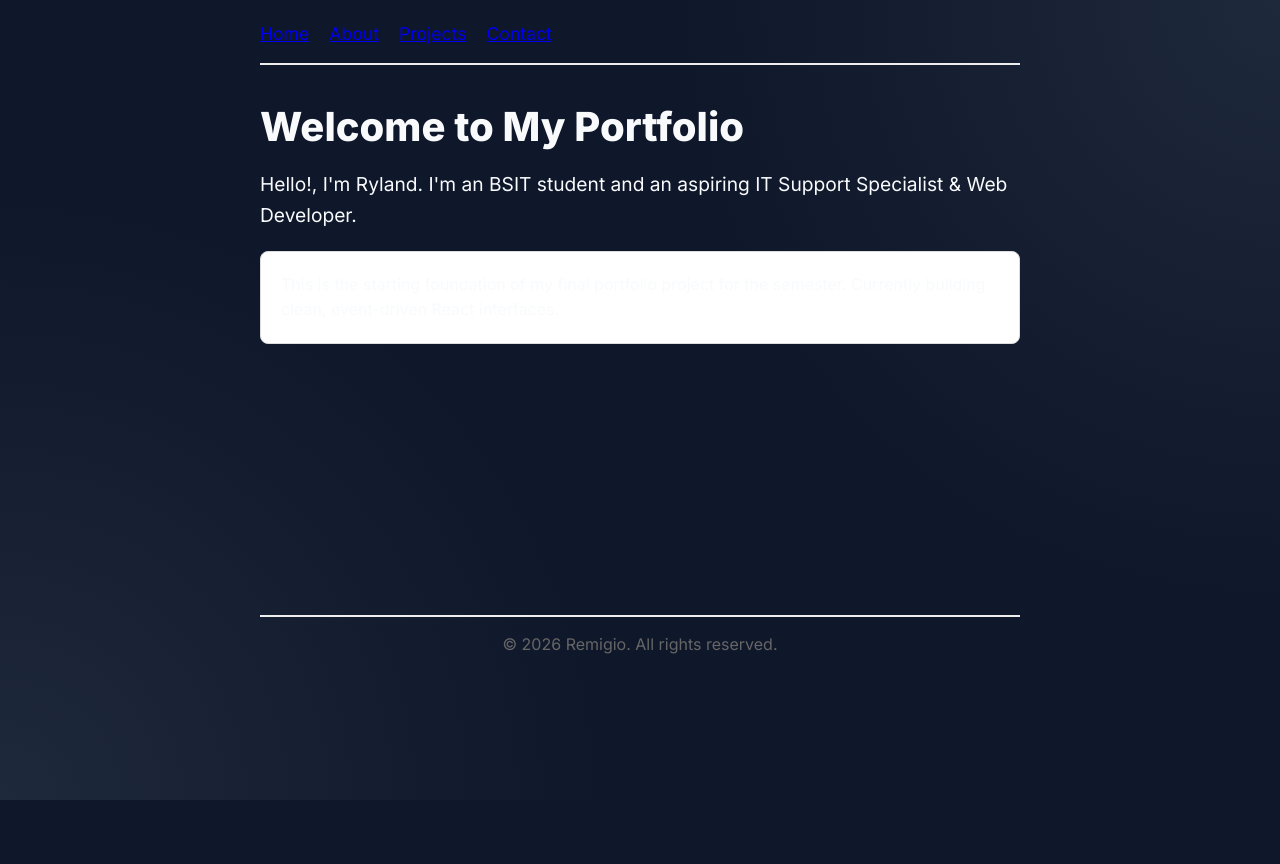
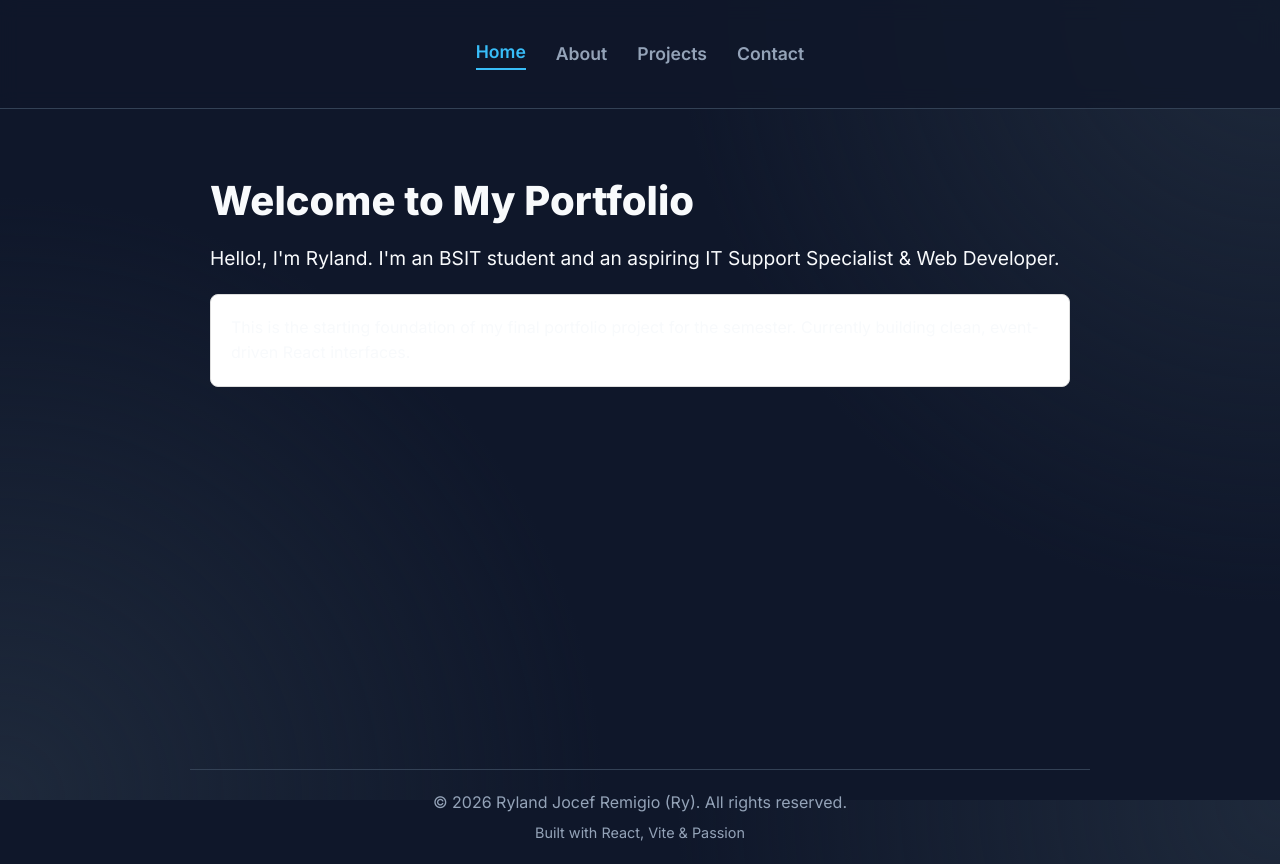
Before and after one commit to rylandjocef23/Portfolio-Remigio, a React (Vite) app: page / in a window 1280 px wide. Before the commit the page ends 800 px from the top, so only its background shows below. Built offline with nearby package versions, Linux system fonts and the light colour scheme; the HTML template or start-up script is replaced by a standard one.

Commit message:
Add files via upload

```diff
--- a/src/components/Layout.jsx
+++ b/src/components/Layout.jsx
@@ -1,24 +1,27 @@
-import { Link, Outlet } from 'react-router-dom';
+import { NavLink, Outlet } from 'react-router-dom';
 
 export default function Layout() {
   return (
-    <div style={{ maxWidth: '800px', margin: '0 auto', padding: '20px' }}>
-      <header style={{ borderBottom: '2px solid #eee', paddingBottom: '15px', marginBottom: '30px' }}>
-        <nav style={{ display: 'flex', gap: '20px', fontSize: '1.1rem' }}>
-          <Link to="/">Home</Link>
-          <Link to="/about">About</Link>
-          <Link to="/projects">Projects</Link>
-          <Link to="/contact">Contact</Link>
-        </nav>
+    <>
+      <header className="header animate-fade-in">
+        <div className="container">
+          <nav className="nav-links">
+            <NavLink to="/" end>Home</NavLink>
+            <NavLink to="/about">About</NavLink>
+            <NavLink to="/projects">Projects</NavLink>
+            <NavLink to="/contact">Contact</NavLink>
+          </nav>
+        </div>
       </header>
 
-      <main style={{ minHeight: '60vh' }}>
+      <main className="container" style={{ minHeight: '70vh' }}>
         <Outlet />
       </main>
 
-      <footer style={{ borderTop: '2px solid #eee', paddingTop: '15px', marginTop: '40px', textAlign: 'center', color: '#666' }}>
-        <p>&copy; {new Date().getFullYear()} Remigio. All rights reserved.</p>
+      <footer className="container animate-fade-in delay-3" style={{ borderTop: '1px solid var(--border-color)', paddingTop: '20px', marginTop: '60px', textAlign: 'center', color: 'var(--text-secondary)' }}>
+        <p>&copy; {new Date().getFullYear()} Ryland Jocef Remigio (Ry). All rights reserved.</p>
+        <p style={{ fontSize: '0.9rem', marginTop: '5px' }}>Built with React, Vite & Passion</p>
       </footer>
-    </div>
+    </>
   );
 }
```
